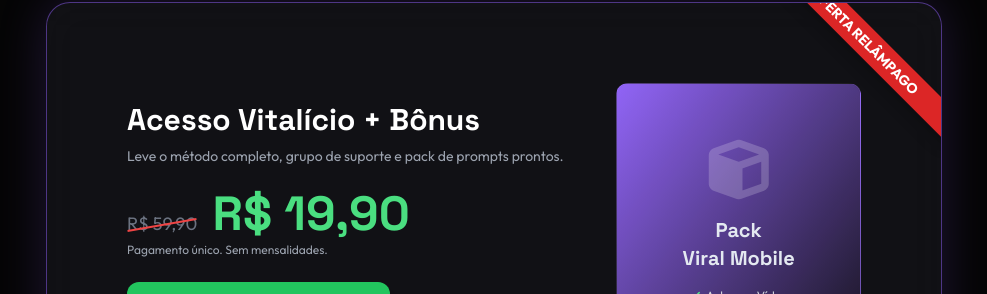
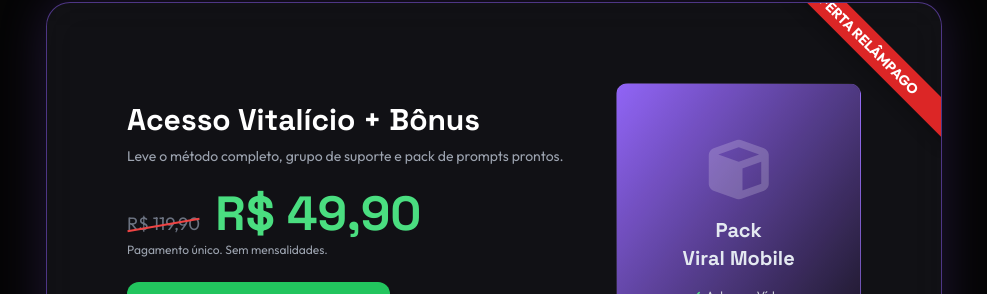
Before and after one commit to GiBandoleiro/iadomultiverso, a plain HTML site: page index.html in a window 1280 px wide. Shown: the part 3783-4077 px from the top of the page, without its empty margins (146-1133 px from the left). Drawn offline with nearby package versions, Linux system fonts and the light colour scheme.

Commit message:
Update index.html

```diff
--- a/index.html
+++ b/index.html
@@ -633,8 +633,8 @@
                         <p class="text-gray-400 mb-6 text-sm">Leve o método completo, grupo de suporte e pack de prompts prontos.</p>
 
                         <div class="mb-6">
-                            <span class="text-gray-500 text-lg price-strike mr-3">R$ 59,90</span>
-                            <span class="text-5xl font-display font-bold text-green-400">R$ 19,90</span>
+                            <span class="text-gray-500 text-lg price-strike mr-3">R$ 119,90</span>
+                            <span class="text-5xl font-display font-bold text-green-400">R$ 49,90</span>
                             <p class="text-xs text-gray-400 mt-1">Pagamento único. Sem mensalidades.</p>
                         </div>
 
```
